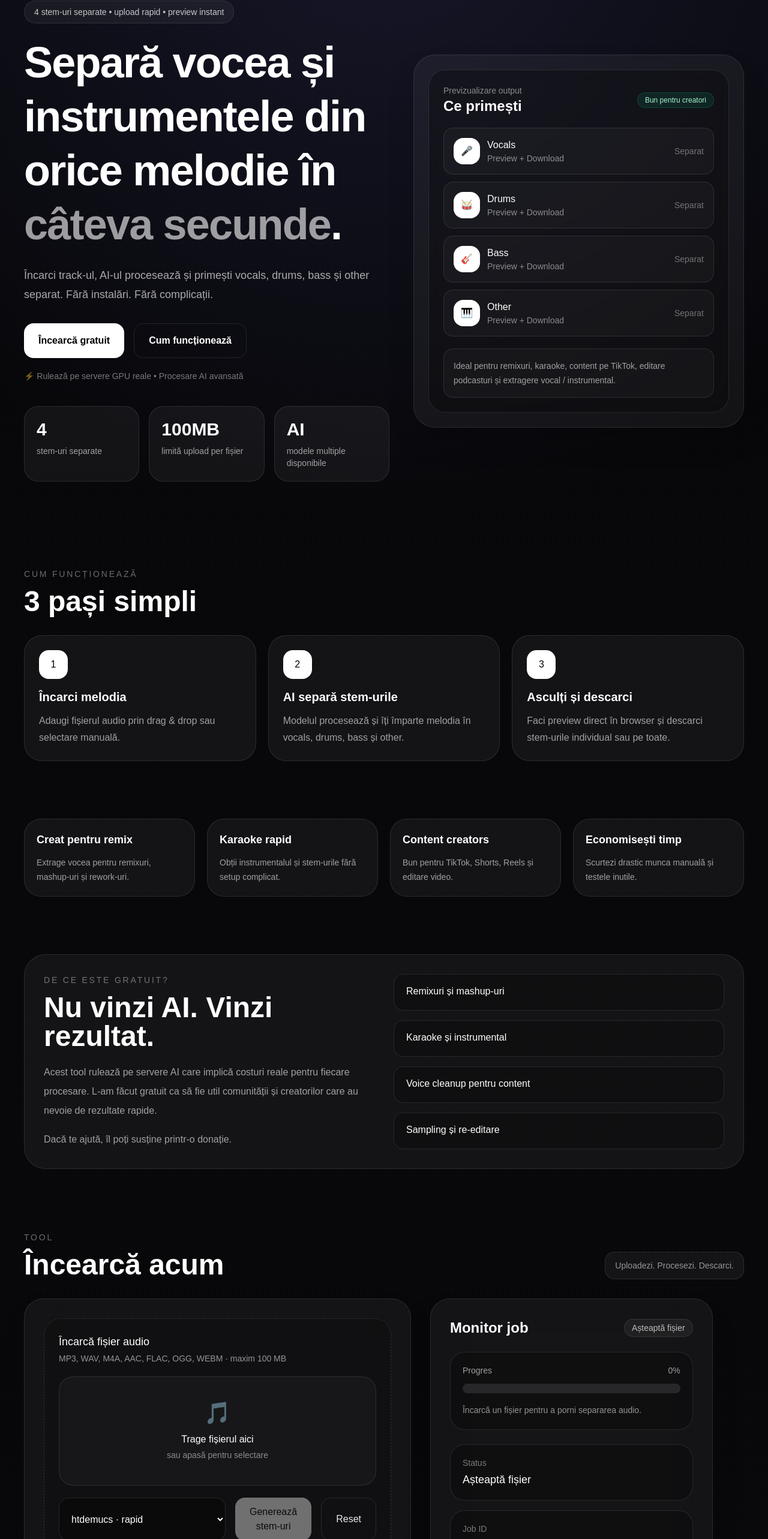
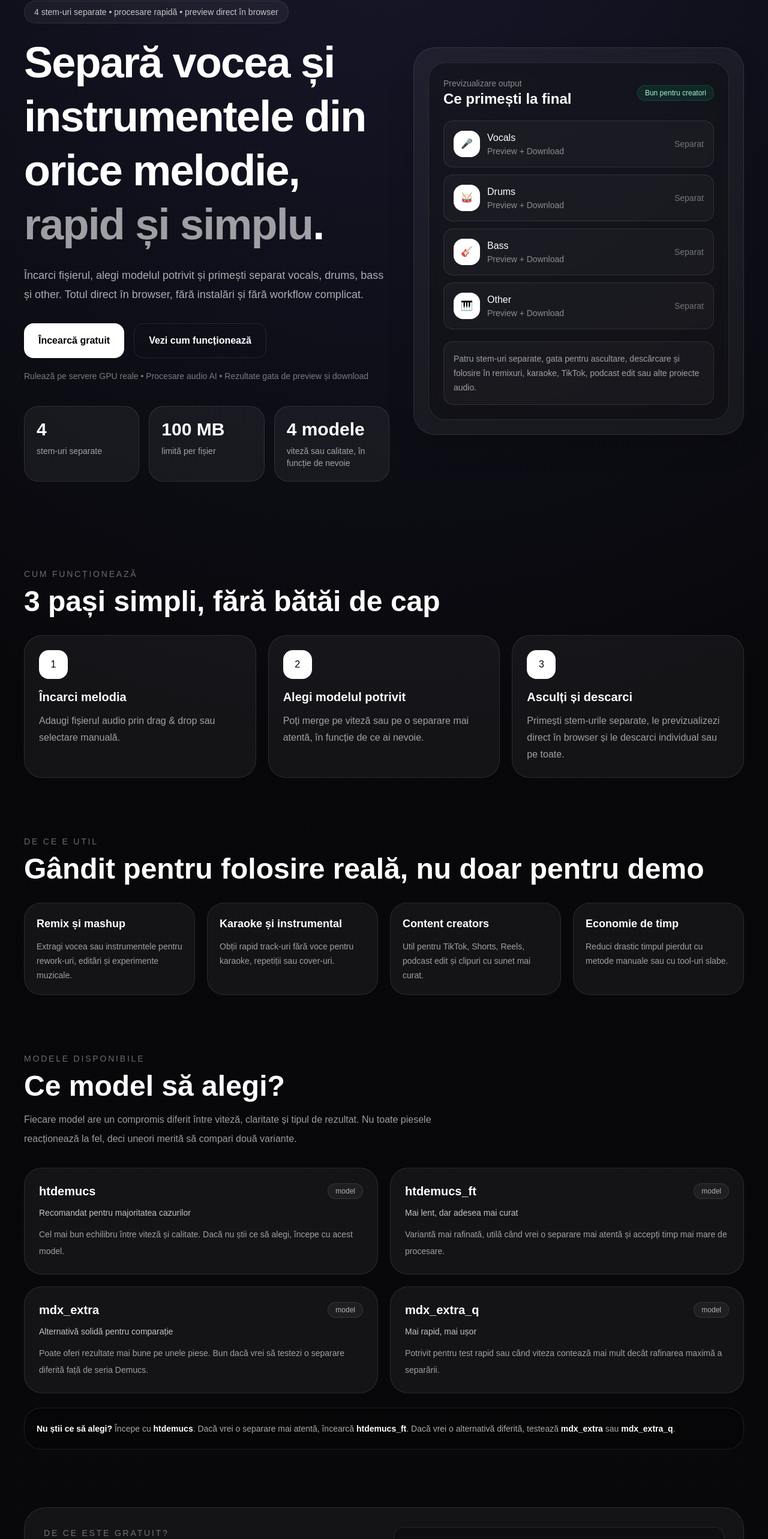
Before and after one commit to AdrianGrs/vocal-ui, a Next.js app: page / in a window 1280 px wide. Shown: the part 184-2750 px from the top of the page at 60% size. Built offline with nearby package versions, Linux system fonts and the light colour scheme.

Commit message:
Refine text content for user guidance and clarity
Updated various text elements for clarity and improved user experience, including model descriptions and instructions.

```diff
--- a/app/page.tsx
+++ b/app/page.tsx
@@ -48,6 +48,40 @@ const STEM_META: Record<string, { label: string; icon: string; description: stri
     label: "Other",
     icon: "🎹",
     description: "Restul instrumentelor",
+  },
+};
+
+const MODEL_DETAILS: Record<
+  string,
+  {
+    title: string;
+    short: string;
+    description: string;
+  }
+> = {
+  htdemucs: {
+    title: "htdemucs",
+    short: "Recomandat pentru majoritatea cazurilor",
+    description:
+      "Cel mai bun echilibru între viteză și calitate. Dacă nu știi ce să alegi, începe cu acest model.",
+  },
+  htdemucs_ft: {
+    title: "htdemucs_ft",
+    short: "Mai lent, dar adesea mai curat",
+    description:
+      "Variantă mai rafinată, utilă când vrei o separare mai atentă și accepți timp mai mare de procesare.",
+  },
+  mdx_extra: {
+    title: "mdx_extra",
+    short: "Alternativă solidă pentru comparație",
+    description:
+      "Poate oferi rezultate mai bune pe unele piese. Bun dacă vrei să testezi o separare diferită față de seria Demucs.",
+  },
+  mdx_extra_q: {
+    title: "mdx_extra_q",
+    short: "Mai rapid, mai ușor",
+    description:
+      "Potrivit pentru test rapid sau când viteza contează mai mult decât rafinarea maximă a separării.",
   },
 };
 
@@ -324,17 +358,17 @@ export default function Home() {
         <div className="grid items-center gap-10 lg:grid-cols-[1.05fr_0.95fr]">
           <div>
             <div className="mb-5 inline-flex items-center rounded-full border border-white/10 bg-white/5 px-4 py-2 text-sm text-white/75">
-              4 stem-uri separate • upload rapid • preview instant
+              4 stem-uri separate • procesare rapidă • preview direct în browser
             </div>
 
             <h1 className="max-w-4xl text-5xl font-semibold leading-tight tracking-tight md:text-7xl">
-              Separă vocea și instrumentele din orice melodie în{" "}
-              <span className="text-white/60">câteva secunde</span>.
+              Separă vocea și instrumentele din orice melodie,{" "}
+              <span className="text-white/60">rapid și simplu</span>.
             </h1>
 
             <p className="mt-6 max-w-2xl text-lg leading-8 text-white/65">
-              Încarci track-ul, AI-ul procesează și primești vocals, drums, bass și other separat.
-              Fără instalări. Fără complicații.
+              Încarci fișierul, alegi modelul potrivit și primești separat vocals, drums, bass și
+              other. Totul direct în browser, fără instalări și fără workflow complicat.
             </p>
 
             <div className="mt-8 flex flex-col gap-4 sm:flex-row">
@@ -349,12 +383,13 @@ export default function Home() {
                 href="#cum-functioneaza"
                 className="rounded-2xl border border-white/10 px-6 py-4 font-semibold text-white transition hover:bg-white/5"
               >
-                Cum funcționează
+                Vezi cum funcționează
               </a>
             </div>
 
             <p className="mt-5 text-sm text-white/45">
-              ⚡ Rulează pe servere GPU reale • Procesare AI avansată
+              Rulează pe servere GPU reale • Procesare audio AI • Rezultate gata de preview și
+              download
             </p>
 
             <div className="mt-10 grid gap-4 sm:grid-cols-3">
@@ -364,13 +399,13 @@ export default function Home() {
               </div>
 
               <div className="rounded-3xl border border-white/10 bg-white/5 p-5">
-                <p className="text-3xl font-semibold">100MB</p>
-                <p className="mt-2 text-sm text-white/60">limită upload per fișier</p>
+                <p className="text-3xl font-semibold">100 MB</p>
+                <p className="mt-2 text-sm text-white/60">limită per fișier</p>
               </div>
 
               <div className="rounded-3xl border border-white/10 bg-white/5 p-5">
-                <p className="text-3xl font-semibold">AI</p>
-                <p className="mt-2 text-sm text-white/60">modele multiple disponibile</p>
+                <p className="text-3xl font-semibold">4 modele</p>
+                <p className="mt-2 text-sm text-white/60">viteză sau calitate, în funcție de nevoie</p>
               </div>
             </div>
           </div>
@@ -380,7 +415,7 @@ export default function Home() {
               <div className="mb-5 flex items-center justify-between">
                 <div>
                   <p className="text-sm text-white/50">Previzualizare output</p>
-                  <h2 className="text-2xl font-semibold">Ce primești</h2>
+                  <h2 className="text-2xl font-semibold">Ce primești la final</h2>
                 </div>
                 <div className="rounded-full border border-emerald-400/20 bg-emerald-400/10 px-3 py-1 text-xs text-emerald-200">
                   Bun pentru creatori
@@ -395,7 +430,13 @@ export default function Home() {
                   >
                     <div className="flex items-center gap-3">
                       <div className="flex h-11 w-11 items-center justify-center rounded-2xl bg-white text-black">
-                        {item === "Vocals" ? "🎤" : item === "Drums" ? "🥁" : item === "Bass" ? "🎸" : "🎹"}
+                        {item === "Vocals"
+                          ? "🎤"
+                          : item === "Drums"
+                          ? "🥁"
+                          : item === "Bass"
+                          ? "🎸"
+                          : "🎹"}
                       </div>
                       <div>
                         <p className="font-medium">{item}</p>
@@ -408,7 +449,8 @@ export default function Home() {
               </div>
 
               <div className="mt-5 rounded-2xl border border-white/10 bg-white/[0.03] p-4 text-sm leading-6 text-white/60">
-                Ideal pentru remixuri, karaoke, content pe TikTok, editare podcasturi și extragere vocal / instrumental.
+                Patru stem-uri separate, gata pentru ascultare, descărcare și folosire în
+                remixuri, karaoke, TikTok, podcast edit sau alte proiecte audio.
               </div>
             </div>
           </div>
@@ -418,7 +460,9 @@ export default function Home() {
       <section id="cum-functioneaza" className="mx-auto max-w-7xl px-6 py-8 md:px-10 md:py-12">
         <div className="mb-8">
           <p className="text-sm uppercase tracking-[0.2em] text-white/40">Cum funcționează</p>
-          <h2 className="mt-3 text-3xl font-semibold md:text-5xl">3 pași simpli</h2>
+          <h2 className="mt-3 text-3xl font-semibold md:text-5xl">
+            3 pași simpli, fără bătăi de cap
+          </h2>
         </div>
 
         <div className="grid gap-5 md:grid-cols-3">
@@ -436,9 +480,9 @@ export default function Home() {
             <div className="mb-4 flex h-12 w-12 items-center justify-center rounded-2xl bg-white text-black">
               2
             </div>
-            <h3 className="text-xl font-semibold">AI separă stem-urile</h3>
+            <h3 className="text-xl font-semibold">Alegi modelul potrivit</h3>
             <p className="mt-3 leading-7 text-white/60">
-              Modelul procesează și îți împarte melodia în vocals, drums, bass și other.
+              Poți merge pe viteză sau pe o separare mai atentă, în funcție de ce ai nevoie.
             </p>
           </div>
 
@@ -448,19 +492,27 @@ export default function Home() {
             </div>
             <h3 className="text-xl font-semibold">Asculți și descarci</h3>
             <p className="mt-3 leading-7 text-white/60">
-              Faci preview direct în browser și descarci stem-urile individual sau pe toate.
+              Primești stem-urile separate, le previzualizezi direct în browser și le descarci
+              individual sau pe toate.
             </p>
           </div>
         </div>
       </section>
 
       <section className="mx-auto max-w-7xl px-6 py-8 md:px-10 md:py-12">
+        <div className="mb-8">
+          <p className="text-sm uppercase tracking-[0.2em] text-white/40">De ce e util</p>
+          <h2 className="mt-3 text-3xl font-semibold md:text-5xl">
+            Gândit pentru folosire reală, nu doar pentru demo
+          </h2>
+        </div>
+
         <div className="grid gap-5 md:grid-cols-4">
           {[
-            ["Creat pentru remix", "Extrage vocea pentru remixuri, mashup-uri și rework-uri."],
-            ["Karaoke rapid", "Obții instrumentalul și stem-urile fără setup complicat."],
-            ["Content creators", "Bun pentru TikTok, Shorts, Reels și editare video."],
-            ["Economisești timp", "Scurtezi drastic munca manuală și testele inutile."],
+            ["Remix și mashup", "Extragi vocea sau instrumentele pentru rework-uri, editări și experimente muzicale."],
+            ["Karaoke și instrumental", "Obții rapid track-uri fără voce pentru karaoke, repetiții sau cover-uri."],
+            ["Content creators", "Util pentru TikTok, Shorts, Reels, podcast edit și clipuri cu sunet mai curat."],
+            ["Economie de timp", "Reduci drastic timpul pierdut cu metode manuale sau cu tool-uri slabe."],
           ].map(([title, desc]) => (
             <div key={title} className="rounded-[28px] border border-white/10 bg-white/5 p-5">
               <h3 className="text-lg font-semibold">{title}</h3>
@@ -471,19 +523,59 @@ export default function Home() {
       </section>
 
       <section className="mx-auto max-w-7xl px-6 py-8 md:px-10 md:py-12">
+        <div className="mb-8">
+          <p className="text-sm uppercase tracking-[0.2em] text-white/40">Modele disponibile</p>
+          <h2 className="mt-3 text-3xl font-semibold md:text-5xl">Ce model să alegi?</h2>
+          <p className="mt-4 max-w-3xl text-base leading-8 text-white/60">
+            Fiecare model are un compromis diferit între viteză, claritate și tipul de rezultat.
+            Nu toate piesele reacționează la fel, deci uneori merită să compari două variante.
+          </p>
+        </div>
+
+        <div className="grid gap-5 md:grid-cols-2">
+          {Object.values(MODEL_DETAILS).map((item) => (
+            <div key={item.title} className="rounded-[30px] border border-white/10 bg-white/5 p-6">
+              <div className="flex items-center justify-between gap-3">
+                <h3 className="text-xl font-semibold">{item.title}</h3>
+                <span className="rounded-full border border-white/10 bg-white/5 px-3 py-1 text-xs text-white/65">
+                  model
+                </span>
+              </div>
+              <p className="mt-3 text-sm font-medium text-white/75">{item.short}</p>
+              <p className="mt-3 text-sm leading-7 text-white/60">{item.description}</p>
+            </div>
+          ))}
+        </div>
+
+        <div className="mt-6 rounded-[28px] border border-white/10 bg-black/25 p-5 text-sm leading-7 text-white/65">
+          <strong className="text-white">Nu știi ce să alegi?</strong> Începe cu{" "}
+          <span className="font-semibold text-white">htdemucs</span>. Dacă vrei o separare mai
+          atentă, încearcă <span className="font-semibold text-white">htdemucs_ft</span>. Dacă vrei
+          o alternativă diferită, testează <span className="font-semibold text-white">mdx_extra</span>{" "}
+          sau <span className="font-semibold text-white">mdx_extra_q</span>.
+        </div>
+      </section>
+
+      <section className="mx-auto max-w-7xl px-6 py-8 md:px-10 md:py-12">
         <div className="rounded-[36px] border border-white/10 bg-white/5 p-8">
           <div className="grid gap-8 md:grid-cols-2">
             <div>
               <p className="text-sm uppercase tracking-[0.2em] text-white/40">De ce este gratuit?</p>
               <h2 className="mt-3 text-3xl font-semibold md:text-5xl">
-                Nu vinzi AI. Vinzi rezultat.
+                Important nu este modelul. Important este ce poți face cu rezultatul.
               </h2>
               <p className="mt-5 max-w-2xl text-base leading-8 text-white/60">
-                Acest tool rulează pe servere AI care implică costuri reale pentru fiecare procesare.
-                L-am făcut gratuit ca să fie util comunității și creatorilor care au nevoie de rezultate rapide.
+                Acest tool există pentru un scop simplu: să îți ofere rapid stem-uri utile, curate
+                și ușor de folosit. În loc să pierzi timp cu instalări, setări și workflow-uri
+                complicate, încarci fișierul și primești direct ce te interesează.
               </p>
               <p className="mt-4 max-w-2xl text-base leading-8 text-white/60">
-                Dacă te ajută, îl poți susține printr-o donație.
+                Tool-ul rulează pe infrastructură care implică costuri reale de procesare. L-am făcut
+                disponibil gratuit pentru că poate fi util creatorilor, editorilor și celor care au
+                nevoie de separare audio rapidă.
+              </p>
+              <p className="mt-4 max-w-2xl text-base leading-8 text-white/60">
+                Dacă ți-a fost util și vrei să susții proiectul, poți contribui printr-o donație.
               </p>
             </div>
 
@@ -569,19 +661,36 @@ export default function Home() {
                   </div>
                 )}
 
-                <div className="grid gap-4 md:grid-cols-[1fr_auto_auto]">
+                <div className="rounded-[22px] border border-white/10 bg-black/25 p-4">
+                  <div className="mb-3 flex items-center justify-between gap-3">
+                    <p className="text-sm font-medium text-white/80">Model selectat</p>
+                    <span className="rounded-full border border-white/10 bg-white/5 px-2 py-1 text-[11px] text-white/60">
+                      recomandare: htdemucs
+                    </span>
+                  </div>
+
                   <select
                     value={model}
                     onChange={(e) => setModel(e.target.value)}
                     disabled={isBusy}
-                    className="rounded-2xl border border-white/10 bg-black/30 px-4 py-3 text-white outline-none disabled:opacity-50"
+                    className="w-full rounded-2xl border border-white/10 bg-black/30 px-4 py-3 text-white outline-none disabled:opacity-50"
                   >
-                    <option value="htdemucs">htdemucs · rapid</option>
-                    <option value="htdemucs_ft">htdemucs_ft · calitate mai mare</option>
-                    <option value="mdx_extra">mdx_extra</option>
-                    <option value="mdx_extra_q">mdx_extra_q</option>
+                    <option value="htdemucs">htdemucs · recomandat pentru majoritatea cazurilor</option>
+                    <option value="htdemucs_ft">htdemucs_ft · mai lent, adesea mai curat</option>
+                    <option value="mdx_extra">mdx_extra · alternativă bună pentru comparație</option>
+                    <option value="mdx_extra_q">mdx_extra_q · mai rapid, mai light</option>
                   </select>
 
+                  <div className="mt-3 rounded-2xl border border-white/10 bg-white/[0.03] p-4">
+                    <p className="text-sm font-medium text-white">{MODEL_DETAILS[model].title}</p>
+                    <p className="mt-1 text-sm text-white/70">{MODEL_DETAILS[model].short}</p>
+                    <p className="mt-2 text-sm leading-6 text-white/55">
+                      {MODEL_DETAILS[model].description}
+                    </p>
+                  </div>
+                </div>
+
+                <div className="grid gap-4 md:grid-cols-2">
                   <button
                     onClick={handleUpload}
                     disabled={!file || isBusy}
@@ -711,12 +820,12 @@ export default function Home() {
                   <h3 className="mb-3 text-xl font-semibold">💖 Susține acest proiect</h3>
 
                   <p className="mb-4 text-white/65">
-                    Acest tool rulează pe servere AI care implică costuri reale.
-                    Dacă ți-a fost util, poți contribui pentru a-l menține gratuit.
+                    Acest tool rulează pe servere AI care implică costuri reale. Dacă ți-a economisit
+                    timp sau ți-a fost util, îl poți susține printr-o donație.
                   </p>
 
                   <p className="mb-5 text-sm text-white/45">
-                    Chiar și o contribuție mică ajută enorm la acoperirea costurilor de procesare.
+                    Orice contribuție ajută la menținerea proiectului gratuit.
                   </p>
 
                   <div className="flex flex-col justify-center gap-3 sm:flex-row">
@@ -768,8 +877,8 @@ export default function Home() {
               "Da. După procesare, fiecare stem poate fi redat direct în browser.",
             ],
             [
-              "Care model e mai bun?",
-              "htdemucs este mai rapid, iar htdemucs_ft tinde să ofere calitate mai bună, dar mai lent.",
+              "Ce diferență este între modele?",
+              "htdemucs este alegerea recomandată pentru majoritatea utilizatorilor. htdemucs_ft pune accent mai mare pe calitate, dar este mai lent. mdx_extra și mdx_extra_q sunt alternative utile când vrei să compari rezultate sau să testezi o separare diferită.",
             ],
           ].map(([q, a]) => (
             <div key={q} className="rounded-[28px] border border-white/10 bg-white/5 p-6">
@@ -788,7 +897,7 @@ export default function Home() {
               Încearcă gratuit
             </button>
             <a href="#cum-functioneaza" className="transition hover:text-white">
-              Cum funcționează
+              Vezi cum funcționează
             </a>
           </div>
         </div>
```
